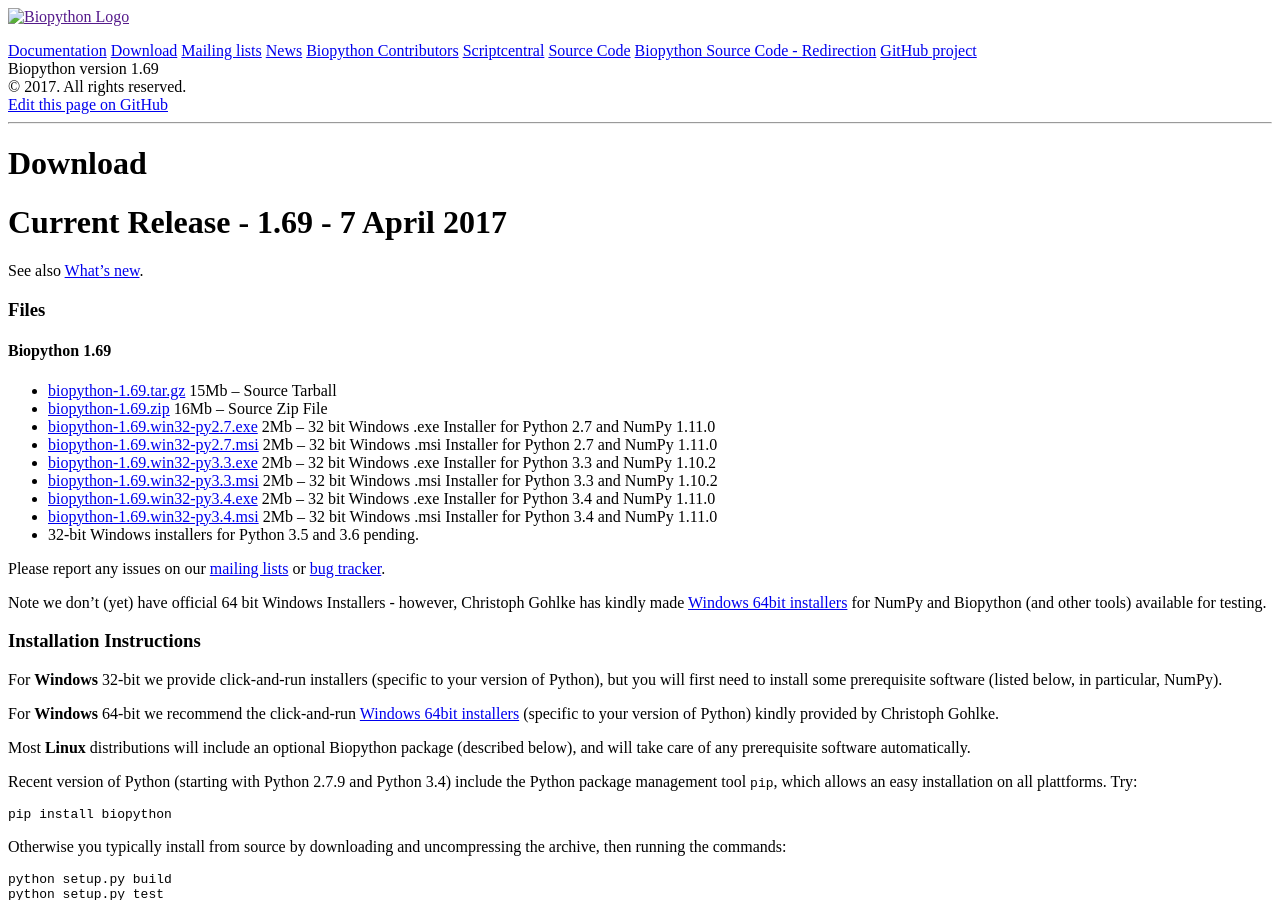
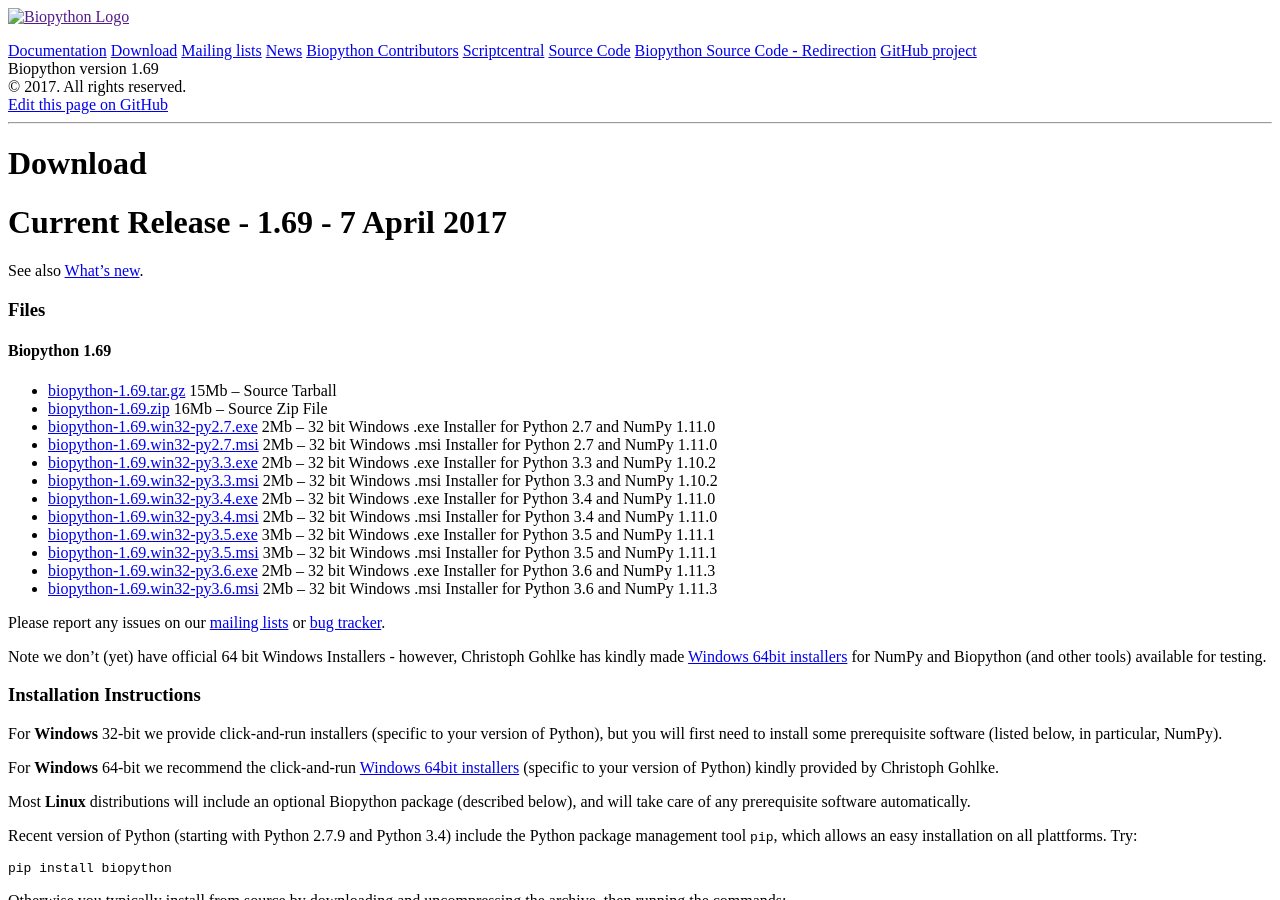
Before and after one commit to biopython/biopython.github.io, a Jekyll site: the page built from wiki/Download.md, in a window 1280 px wide and 900 px high. Built offline with Jekyll 4.4.1, drawn with Linux system fonts in a browser that asks for light colours.

Commit message:
Add links for the Python 3.5 and 3.6 installers
$ md5sum biopython-1.69.*
18ad299569eea79febf4641cce840db0  biopython-1.69.tar.gz
1acfa83d7340d82e248261f8344038be  biopython-1.69.win32-py2.7.exe
ff38a7286b455156619c8c2c4cb45a0e  biopython-1.69.win32-py2.7.msi
e03809050cd862226299ba4285b25615  biopython-1.69.win32-py3.3.exe
f8605d2e76e60353c776f69991067e07  biopython-1.69.win32-py3.3.msi
6bc7d291b7482f194f66a91d3eb89cb6  biopython-1.69.win32-py3.4.exe
0bc8e39ca0c3127b531f1998c91c7233  biopython-1.69.win32-py3.4.msi
0944a254c079869c481c13ac3bfa6c53  biopython-1.69.win32-py3.5.exe
567ba8c2b5e069cbcda5b13b558e4b1e  biopython-1.69.win32-py3.5.msi
48549d7083f1dcd37f73acfdbb30c100  biopython-1.69.win32-py3.6.exe
d3e02e227b6db736bc15f3ce4a08c149  biopython-1.69.win32-py3.6.msi
a134c5b8e35d6515ca4f9e663000bcb3  biopython-1.69.zip

$ shasum -a 256 biopython-1.69.*
169ffa90c3d3ec5678c7a5c99501c0cfeb54c40ca51a619ce6cee5026d3403eb  biopython-1.69.tar.gz
6520ac092f52fd35b48d12c5f264d78c4cd20ede841a4755b73376184c1f9c83  biopython-1.69.win32-py2.7.exe
505aa27537f358129d096c1cb5b761108c6200a11483d25ad83188b11089b45c  biopython-1.69.win32-py2.7.msi
11a5a04da0d8830789d53fed7d631f5a8a6d3926869241d212265b7b9889b987  biopython-1.69.win32-py3.3.exe
7e3e764236e29f01fe3b346878801ee9f1166269e4ac557d88201e2f1cd85949  biopython-1.69.win32-py3.3.msi
c9ee5594e5f865fbf4871be8661e4be559dcb599c64e7fa4922e55b771aab249  biopython-1.69.win32-py3.4.exe
8426e2b548e594d63bfa7584f39513ee906d2de32037c900af9b6625318e051c  biopython-1.69.win32-py3.4.msi
3025f12b7f8cf81b25823223dc17830d4e0eeda8095e59177069d44fa2be9d32  biopython-1.69.win32-py3.5.exe
853eb6b75ca84ba703e0c8873d673b49f1580b5b1b9372105fbf9735153ad0dd  biopython-1.69.win32-py3.5.msi
7f11960168e335c1581de2e4a90bef905c92e08d42c67482f25a522db5d7b702  biopython-1.69.win32-py3.6.exe
4cac457773f251c511ede520f3e8701d8f00e22524103e03d0d1f69a040f95bf  biopython-1.69.win32-py3.6.msi
e71ae4c5ba996cbe01002d55d877bf5eafa053c116012d7ace489dfc41959e05  biopython-1.69.zip

```diff
--- a/wiki/Download.md
+++ b/wiki/Download.md
@@ -32,7 +32,14 @@ new](https://github.com/biopython/biopython/raw/master/NEWS).
     2Mb -- 32 bit Windows .exe Installer for Python 3.4 and NumPy 1.11.0
 -   [biopython-1.69.win32-py3.4.msi](http://biopython.org/DIST/biopython-1.69.win32-py3.4.msi)
     2Mb -- 32 bit Windows .msi Installer for Python 3.4 and NumPy 1.11.0
--   32-bit Windows installers for Python 3.5 and 3.6 pending.
+-   [biopython-1.69.win32-py3.5.exe](http://biopython.org/DIST/biopython-1.69.win32-py3.5.exe)
+    3Mb -- 32 bit Windows .exe Installer for Python 3.5 and NumPy 1.11.1
+-   [biopython-1.69.win32-py3.5.msi](http://biopython.org/DIST/biopython-1.69.win32-py3.5.msi)
+    3Mb -- 32 bit Windows .msi Installer for Python 3.5 and NumPy 1.11.1
+-   [biopython-1.69.win32-py3.6.exe](http://biopython.org/DIST/biopython-1.69.win32-py3.6.exe)
+    2Mb -- 32 bit Windows .exe Installer for Python 3.6 and NumPy 1.11.3
+-   [biopython-1.69.win32-py3.6.msi](http://biopython.org/DIST/biopython-1.69.win32-py3.6.msi)
+    2Mb -- 32 bit Windows .msi Installer for Python 3.6 and NumPy 1.11.3
 
 Please report any issues on our [mailing
 lists](Mailing_lists "wikilink") or [bug
```
